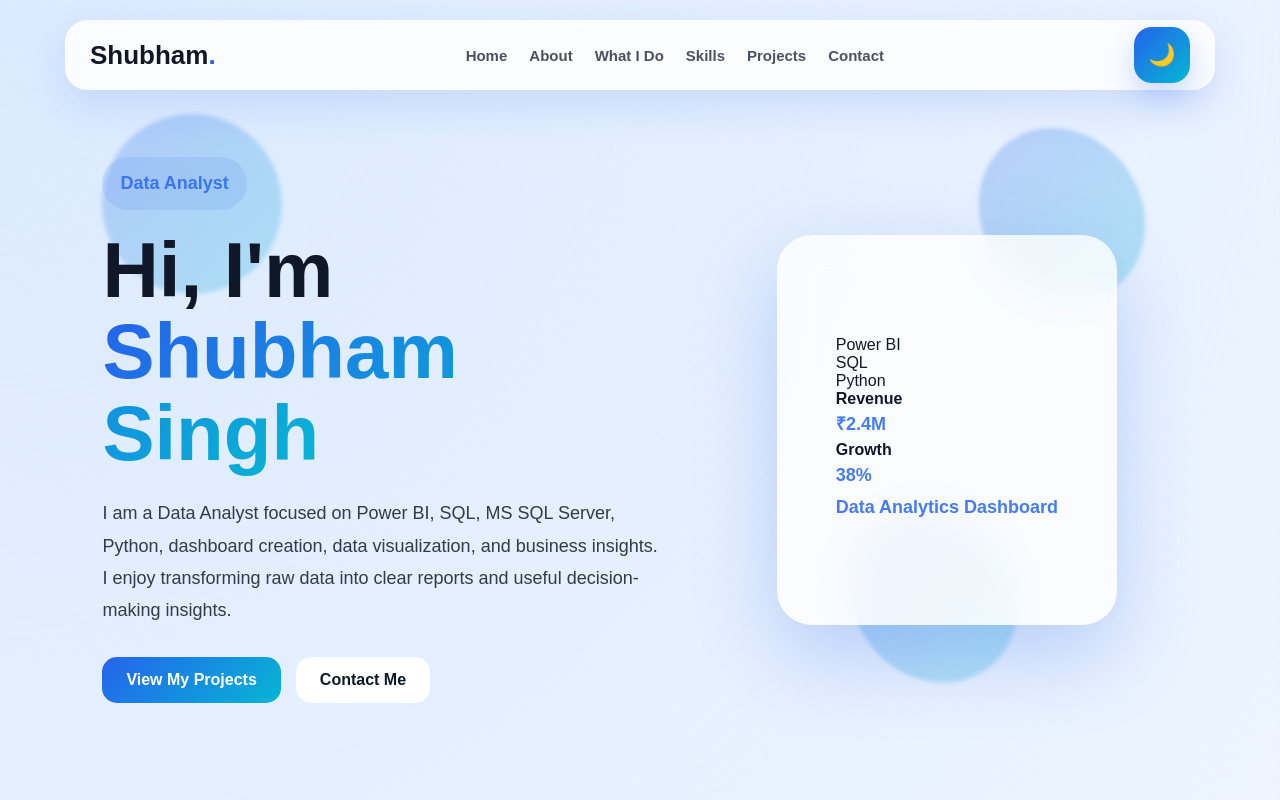
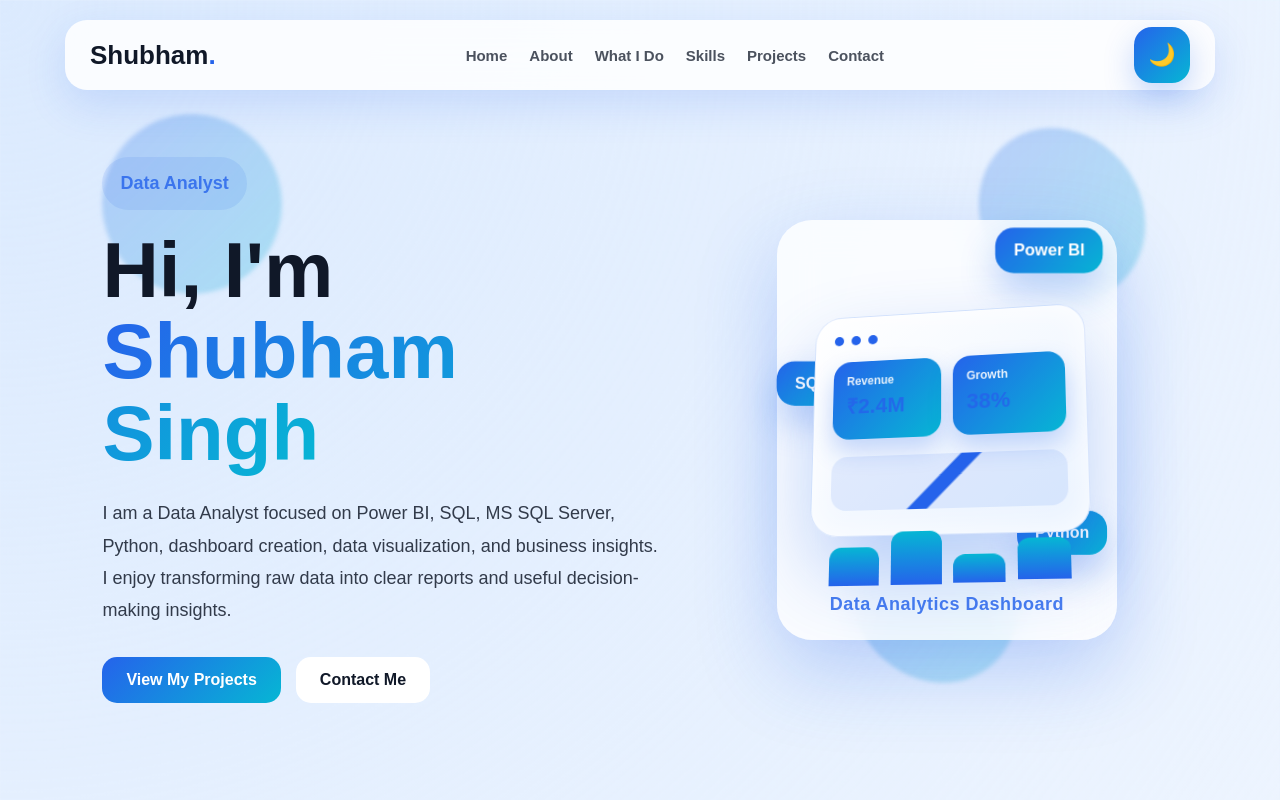
Before and after one commit to iam-shubhamm/My-portfolio, a Next.js app: page / in a window 1280 px wide. Shown: the top 800 px of the page. Built offline with nearby package versions, Linux system fonts and the light colour scheme.

Commit message:
Refactor styles for analytics and dashboard components
Removed cube-related styles and added new styles for analytics and dashboard components.

```diff
--- a/app/globals.css
+++ b/app/globals.css
@@ -251,104 +251,174 @@ main.dark {
   background: rgba(15, 23, 42, 0.82);
 }
 
-.cube {
-  width: 150px;
-  height: 150px;
+.analytics-card {
+  width: 360px;
+  min-height: 420px;
   position: relative;
-  transform-style: preserve-3d;
-  animation: rotateCube 8s infinite linear;
+  display: grid;
+  place-items: center;
+  perspective: 1000px;
 }
 
-.face {
-  position: absolute;
-  width: 150px;
-  height: 150px;
+.dashboard-screen {
+  width: 280px;
+  height: 230px;
+  padding: 20px;
+  border-radius: 28px;
+  background: linear-gradient(145deg, #ffffff, #eaf3ff);
+  box-shadow:
+    0 35px 80px rgba(37, 99, 235, 0.28),
+    inset 0 0 30px rgba(255, 255, 255, 0.85);
+  transform: rotateX(10deg) rotateY(-14deg);
+  animation: dashboardFloat 4s ease-in-out infinite;
+  border: 1px solid rgba(37, 99, 235, 0.15);
+}
+
+.dark .dashboard-screen {
+  background: linear-gradient(145deg, #0f172a, #1e293b);
+}
+
+.screen-top {
+  display: flex;
+  gap: 8px;
+  margin-bottom: 18px;
+}
+
+.screen-top span {
+  width: 10px;
+  height: 10px;
+  border-radius: 50%;
+  background: #2563eb;
+}
+
+.kpi-row {
   display: grid;
-  place-items: center;
+  grid-template-columns: repeat(2, 1fr);
+  gap: 12px;
+}
+
+.kpi-row div {
+  padding: 14px;
   border-radius: 18px;
   background: linear-gradient(135deg, #2563eb, #06b6d4);
   color: white;
-  font-weight: 800;
-  box-shadow: 0 20px 50px rgba(37, 99, 235, 0.3);
+  box-shadow: 0 12px 25px rgba(37, 99, 235, 0.25);
 }
 
-.front {
-  transform: translateZ(75px);
+.kpi-row h4 {
+  font-size: 12px;
+  opacity: 0.9;
 }
 
-.back {
-  transform: rotateY(180deg) translateZ(75px);
+.kpi-row p {
+  font-size: 22px;
+  font-weight: 900;
 }
 
-.right {
-  transform: rotateY(90deg) translateZ(75px);
+.chart-line {
+  height: 55px;
+  margin: 18px 0;
+  border-radius: 16px;
+  background:
+    linear-gradient(135deg, transparent 45%, #2563eb 46%, #2563eb 52%, transparent 53%),
+    rgba(37, 99, 235, 0.1);
 }
 
-.left {
-  transform: rotateY(-90deg) translateZ(75px);
+.bar-box {
+  height: 55px;
+  display: flex;
+  align-items: end;
+  gap: 12px;
 }
 
-.top {
-  transform: rotateX(90deg) translateZ(75px);
+.bar-box span {
+  flex: 1;
+  border-radius: 12px 12px 0 0;
+  background: linear-gradient(180deg, #06b6d4, #2563eb);
+  animation: barPulse 1.4s infinite alternate ease-in-out;
 }
 
-.bottom {
-  transform: rotateX(-90deg) translateZ(75px);
+.bar-box span:nth-child(1) {
+  height: 35px;
 }
 
-@keyframes rotateCube {
-  from {
-    transform: rotateX(-15deg) rotateY(0deg);
+.bar-box span:nth-child(2) {
+  height: 50px;
+  animation-delay: 0.2s;
+}
+
+.bar-box span:nth-child(3) {
+  height: 28px;
+  animation-delay: 0.4s;
+}
+
+.bar-box span:nth-child(4) {
+  height: 45px;
+  animation-delay: 0.6s;
+}
+
+.mini-card {
+  position: absolute;
+  padding: 13px 18px;
+  border-radius: 18px;
+  color: white;
+  font-weight: 900;
+  background: linear-gradient(135deg, #2563eb, #06b6d4);
+  box-shadow: 0 18px 35px rgba(37, 99, 235, 0.28);
+  animation: miniFloat 3s ease-in-out infinite;
+}
+
+.card-one {
+  top: 18px;
+  right: 25px;
+}
+
+.card-two {
+  left: 10px;
+  top: 145px;
+  animation-delay: 0.4s;
+}
+
+.card-three {
+  right: 20px;
+  bottom: 85px;
+  animation-delay: 0.8s;
+}
+
+.analytics-title {
+  position: absolute;
+  bottom: 20px;
+  font-weight: 900;
+  color: #2563eb;
+  letter-spacing: 0.5px;
+}
+
+@keyframes dashboardFloat {
+  0%, 100% {
+    transform: rotateX(10deg) rotateY(-14deg) translateY(0);
   }
-
-  to {
-    transform: rotateX(-15deg) rotateY(360deg);
+  50% {
+    transform: rotateX(15deg) rotateY(-8deg) translateY(-18px);
   }
 }
 
-.chart-bars {
-  display: flex;
-  align-items: end;
-  gap: 12px;
-  height: 90px;
-}
-
-.chart-bars span {
-  width: 28px;
-  border-radius: 12px 12px 0 0;
-  background: linear-gradient(180deg, #06b6d4, #2563eb);
-  animation: barMove 1.5s infinite ease-in-out alternate;
-}
-
-.chart-bars span:nth-child(1) {
-  height: 45px;
-}
-
-.chart-bars span:nth-child(2) {
-  height: 70px;
-  animation-delay: 0.2s;
-}
-
-.chart-bars span:nth-child(3) {
-  height: 55px;
-  animation-delay: 0.4s;
-}
-
-.chart-bars span:nth-child(4) {
-  height: 85px;
-  animation-delay: 0.6s;
-}
-
-@keyframes barMove {
-  from {
-    transform: scaleY(0.75);
+@keyframes miniFloat {
+  0%, 100% {
+    transform: translateY(0) scale(1);
   }
-
-  to {
-    transform: scaleY(1.15);
+  50% {
+    transform: translateY(-14px) scale(1.05);
   }
 }
 
+@keyframes barPulse {
+  from {
+    transform: scaleY(0.65);
+  }
+  to {
+    transform: scaleY(1.08);
+  }
+}
 .data-visual-3d p {
   font-weight: 800;
   color: #2563eb;
```
